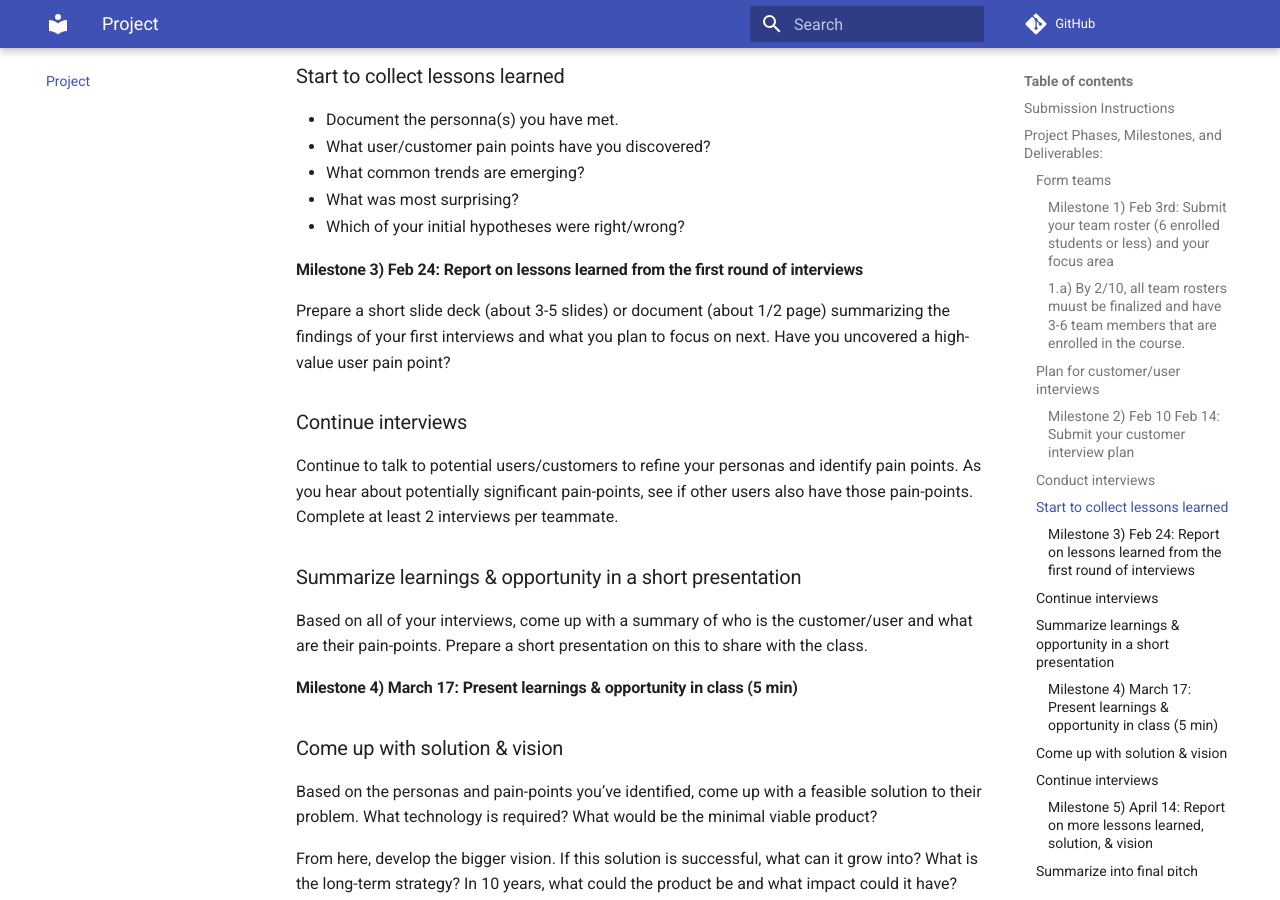
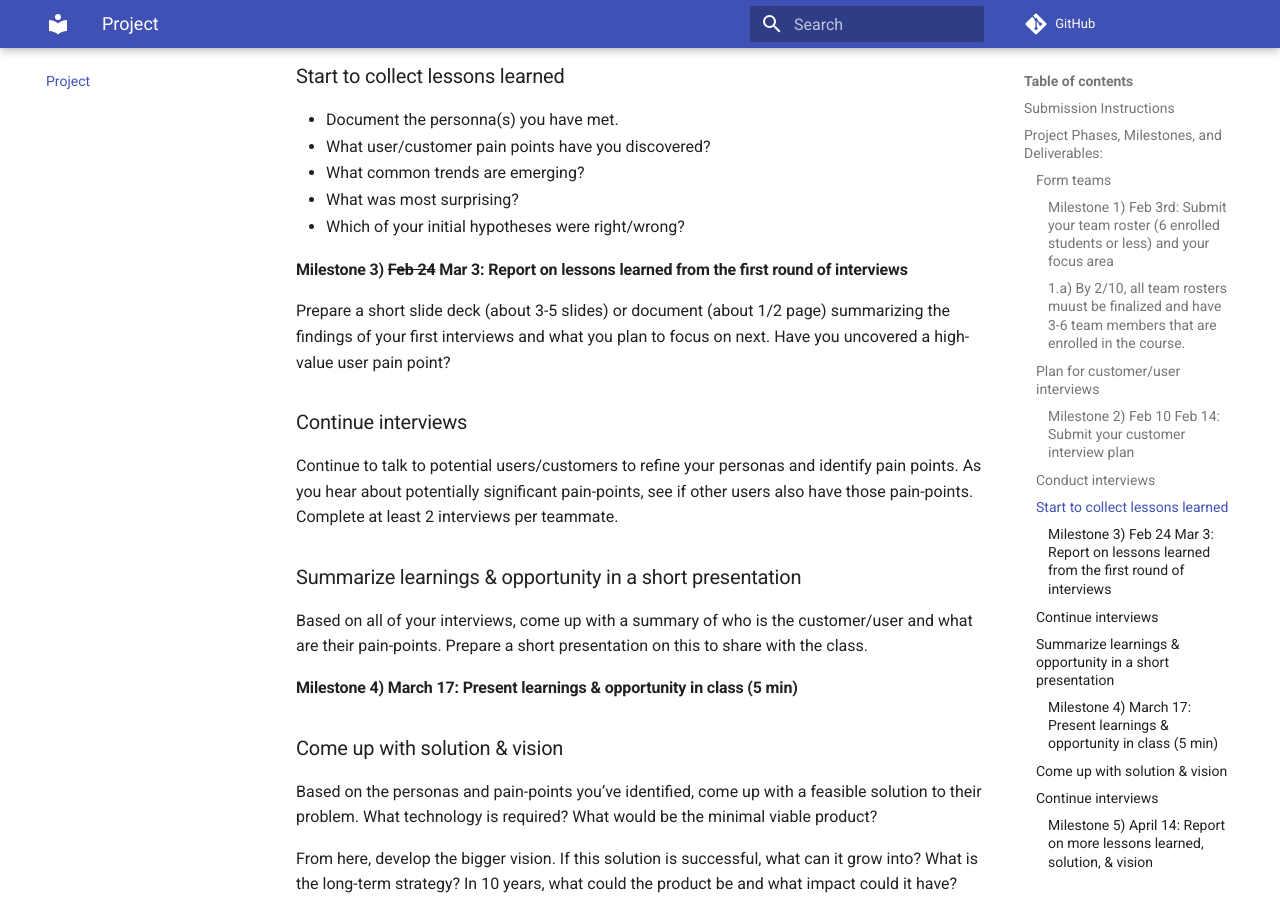
Before and after one commit to research-to-startup/research-to-startup.github.io, an MkDocs documentation site: the page built from docs/project.md, in a window 1280 px wide and 900 px high, scrolled down 2739 px. Built offline with MkDocs 1.6.1 and Material for MkDocs 9.7.7, drawn with Linux system fonts in a browser that asks for light colours; comment, search, counter and statistics services are not loaded.

Commit message:
update milestone 3 deadline

```diff
--- a/docs/project.md
+++ b/docs/project.md
@@ -7,7 +7,7 @@
 |[1. Submit *team roster* (max 6 students) and *focus area*](#milestone-1-feb-3rd-submit-your-team-roster-6-enrolled-students-or-less-and-your-focus-area)|2/3 5pm|
 |[1.a. Submit final team rosters](#1a-by-210-all-team-rosters-muust-be-finalized-and-have-3-6-team-members-that-are-enrolled-in-the-course)|2/10 5pm|
 |[2. Submit *customer interview plan*](#milestone-2-feb-10-feb-14-submit-your-customer-interview-plan)|<span style="text-decoration: line-through">2/10</span> 2/14 5pm|
-|[3. Report on *lessons learned* from the first round of interviews](#milestone-3-feb-24-report-on-lessons-learned-from-the-first-round-of-interviews)|2/24 5pm|
+|[3. Report on *lessons learned* from the first round of interviews](#milestone-3-feb-24-mar-3-report-on-lessons-learned-from-the-first-round-of-interviews)|<span style="text-decoration: line-through">2/24</span> 3/3 5pm|
 |[4. Present *learnings and opportunity* in class](#milestone-4-march-17-present-learnings-opportunity-in-class-5-min)|3/17 5pm|
 |[5. Report on more *lessons learned, solution, and vision*](#milestone-5-april-14-report-on-more-lessons-learned-solution-vision)|4/14 5pm|
 |[6. Submit &amp; present final *pitch* to the class](#milestone-6-may-12-present-pitch-to-the-class-10-min)|5/12 5pm|
@@ -95,7 +95,7 @@ at least 1 interview.
 - What was most surprising?
 - Which of your initial hypotheses were right/wrong?
 
-#### Milestone 3) Feb 24: Report on lessons learned from the first round of interviews
+#### Milestone 3) <span style="text-decoration: line-through">Feb 24</span> Mar 3: Report on lessons learned from the first round of interviews
 
 Prepare a short slide deck (about 3-5 slides) or document (about 1/2 page)
 summarizing the findings of your first interviews and what you plan to focus on
```
